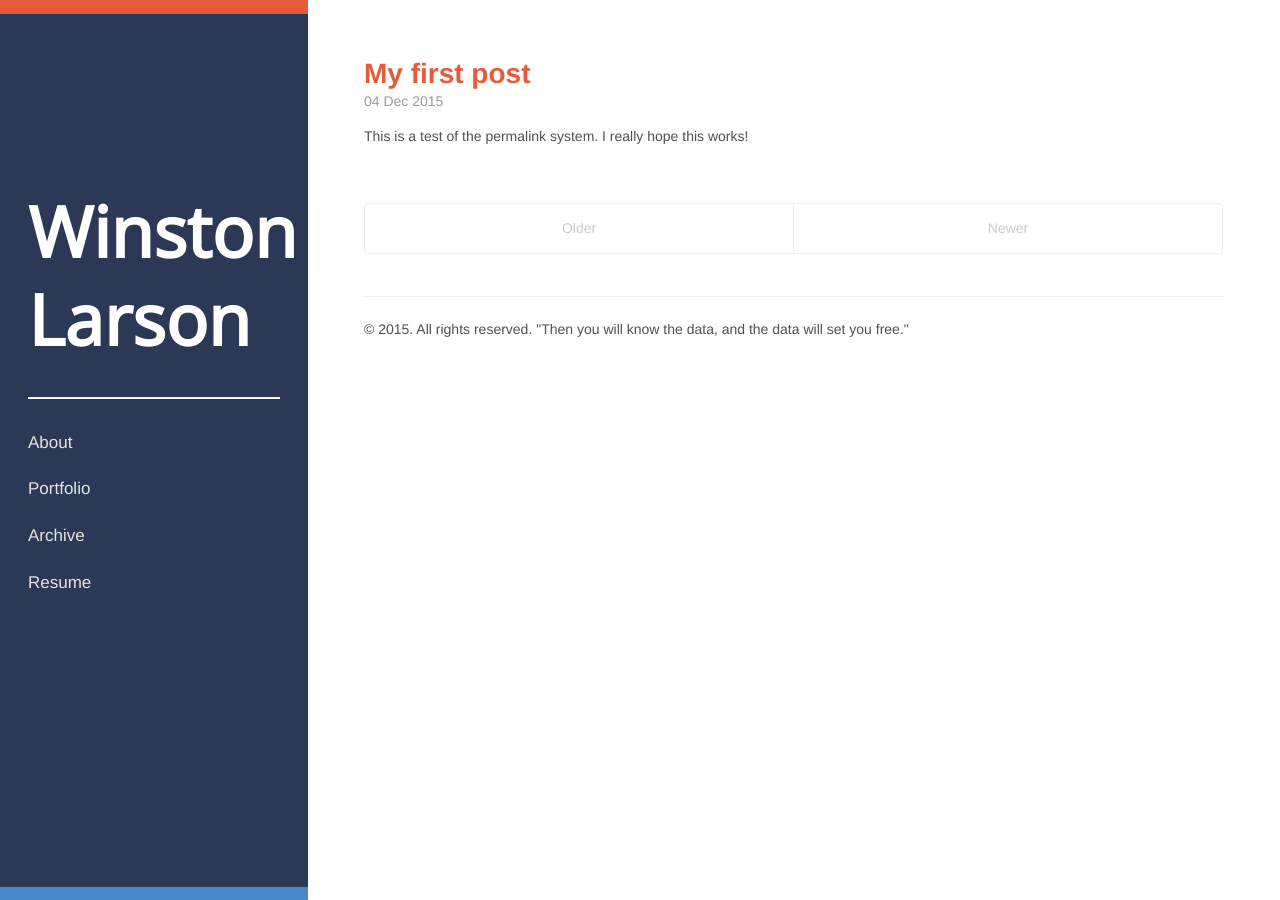
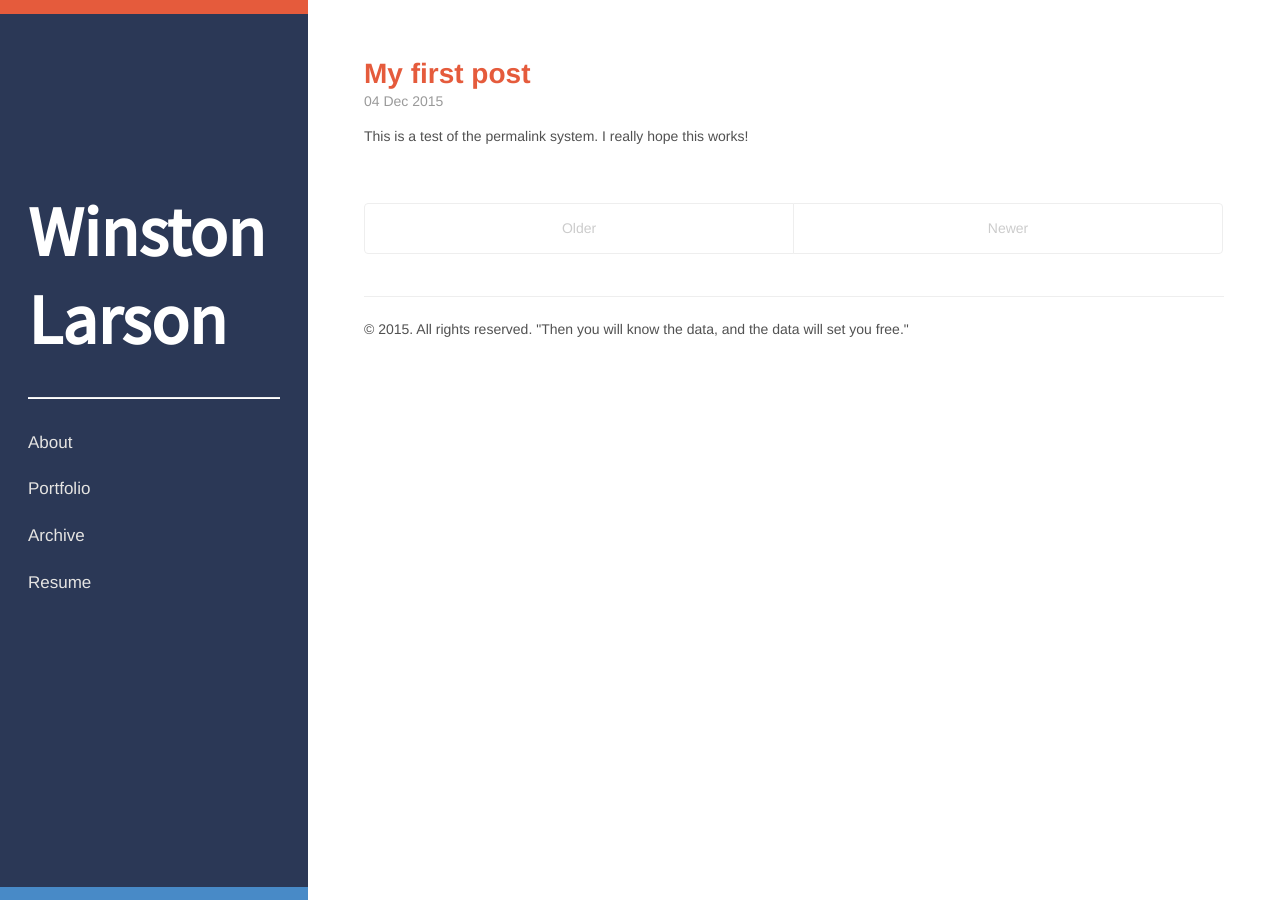
Before and after one commit to winstonlarson/old_website, a Jekyll site: the page built from index.html, in a window 1280 px wide. Built offline with Jekyll 4.4.1, drawn with Linux system fonts in a browser that asks for light colours; some web fonts are replaced; the list of posts is cut into pages by our own code.

Commit message:
fixed font

```diff
--- a/_includes/head.html
+++ b/_includes/head.html
@@ -21,7 +21,7 @@
   <!-- <link rel="stylesheet" href="http://fonts.googleapis.com/css?family=PT+Sans:400,400italic,700|Abril+Fatface"> -->
   <link rel="stylesheet" type="text/css" href="//fonts.googleapis.com/css?family=Muli" />
   <link href='https://fonts.googleapis.com/css?family=Poiret+One' rel='stylesheet' type='text/css'>
-  <link href='https://fonts.googleapis.com/css?family=Open+Sans' rel='stylesheet' type='text/css'>
+  <link href='https://fonts.googleapis.com/css?family=Source+Sans+Pro' rel='stylesheet' type='text/css'>
   <!-- Icons -->
   <link rel="apple-touch-icon-precomposed" sizes="144x144" href="{{ site.baseurl }}public/apple-touch-icon-144-precomposed.png">
   <link rel="shortcut icon" href="{{ site.baseurl }}public/favicon.ico">
--- a/public/css/hyde.css
+++ b/public/css/hyde.css
@@ -119,7 +119,7 @@
 .sidebar-about h1 {
   color: #2B3856;
   margin-top: 0;
-  font-family: 'Open Sans', Helvetica, Arial, sans-serif;
+  font-family: 'Source Sans Pro', Helvetica, Arial, sans-serif;
   font-size: 5rem;
   text-decoration: none;
 }
```
Also changed, not shown: 11 other files.
